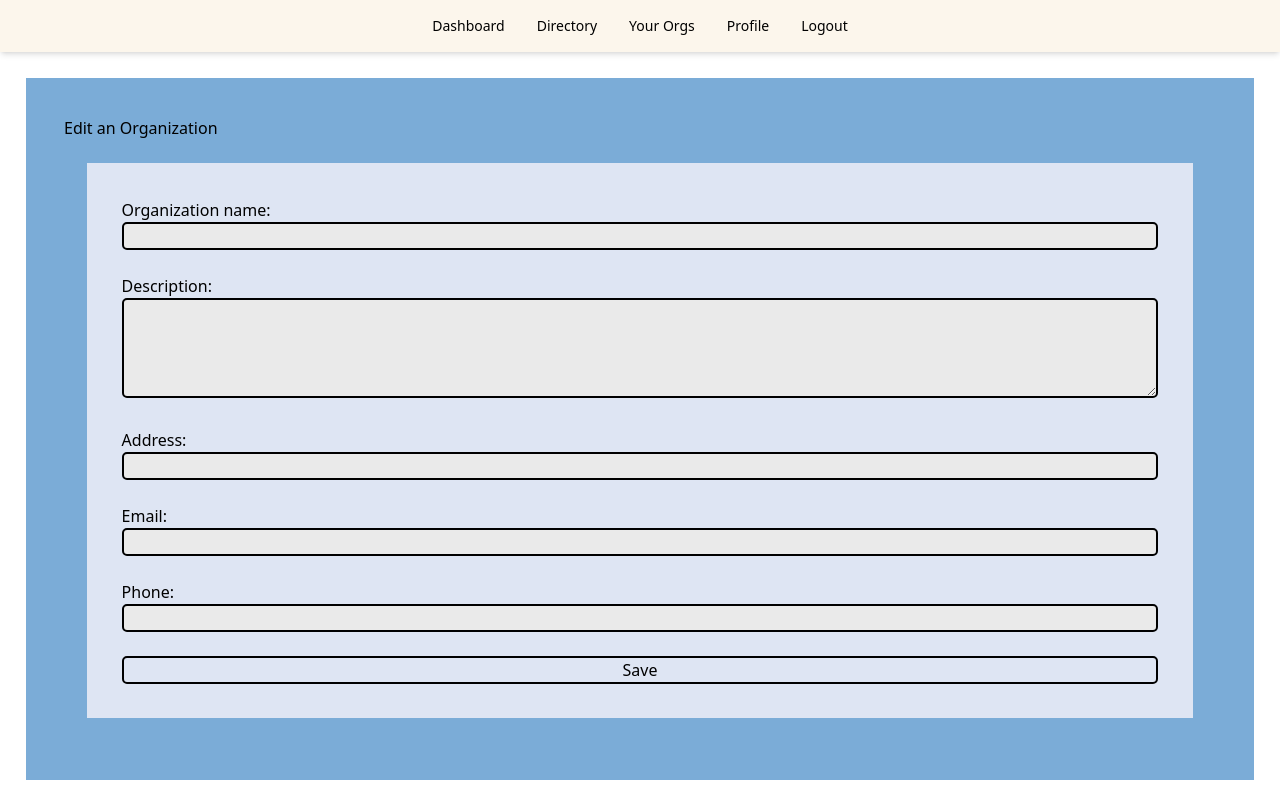
After one commit to emilydma08/community-resource-hub, a Flask app: template templates/edit-organization.html in a window 1280 px wide. The commit adds this page. Run offline with Flask 3, Linux system fonts and the light colour scheme; the template is opened without the code that fills it, so the values that code supplies are empty; some libraries are stand-ins or nearby versions.

Commit message:
made organization page

```diff
--- a/app.py
+++ b/app.py
@@ -1,4 +1,6 @@
-from flask import Flask, render_template, request, jsonify
+from flask import Flask, render_template, request, jsonify, redirect, url_for
+import psycopg2
+import myorgs
 
 app = Flask(__name__)
 
@@ -22,11 +24,30 @@ def dashboard():
 def directory():
     return render_template('directory.html')
 
+@app.route('/edit-organization/<string:org_name>', methods=['GET', 'POST'])
+def edit_organization(org_name):
+    print(org_name)
+
+    if request.method == 'POST':
+        org_description = request.form['org_description']
+        org_address = request.form['org_address']
+        org_email = request.form['org_email']
+        org_phone = request.form['org_phone']
+
+        myorgs.UpdateByName(org_name, org_description, org_address, org_email, org_phone)
+
+        orgs = myorgs.get()  # Fetch all users
+        return render_template('your-orgs.html', orgs=orgs)
+
+    org = myorgs.getByName(org_name)
+    return render_template('edit-organization.html', org=org[0])
+
 # Still need route for resource subpage templates
 
 @app.route('/your-organizations', methods=['GET'])
 def your_orgs():
-    return render_template('your-orgs.html')
+    orgs = myorgs.get()
+    return render_template('your-orgs.html', orgs=orgs)
 
 #Still need route for organization subpage templates
 
@@ -34,6 +55,38 @@ def your_orgs():
 def profile():
     return render_template('profile.html')
 
+@app.route('/submit_form', methods=['POST'])
+def submit_form():
+    if request.method == 'POST':
+        name = request.form.get('orgName')
+        description = request.form.get('orgDescription')
+        address = request.form.get('orgAddress')
+        email = request.form.get('orgEmail')
+        phone = request.form.get('orgPhone')
+        print("name:" + str(name))
+        myorgs.insert(name, description, address, email, phone)
+    return redirect(url_for('your_orgs'))
+
+@app.route('/edit_form', methods=['POST'])
+def edit_form():
+    if request.method == 'POST':
+        name = request.form.get('orgName')
+        description = request.form.get('orgDescription')
+        address = request.form.get('orgAddress')
+        email = request.form.get('orgEmail')
+        phone = request.form.get('orgPhone')
+        myorgs.UpdateByName(name, description, address, email, phone)
+
+        return redirect(url_for('your_orgs'))
+
+@app.route('/delete_form', methods=['POST'])
+def delete_form():
+    name = request.form.get('orgName')
+    if name:
+        print("Deleting:", name)
+        myorgs.deleteByName(name)
+    orgs = myorgs.get()
+    return redirect(url_for('your_orgs'))
 
 if __name__ == '__main__':
     app.run(debug=True)
--- /dev/null
+++ b/myorgs.py
@@ -0,0 +1,65 @@
+import psycopg2
+
+# Database connection details
+DB_HOST = "localhost"
+DB_NAME = "postgres"
+DB_USER = "postgres"
+DB_PASS = "1324"
+
+def get_db_connection():
+    conn = psycopg2.connect(host=DB_HOST, database=DB_NAME, user=DB_USER, password=DB_PASS)
+    return conn
+
+def get():
+    conn = get_db_connection()
+    cur = conn.cursor()
+    cur.execute('SELECT * FROM communityresourcehub.orgs;')
+    data = cur.fetchall()
+    cur.close()
+    conn.close()
+    return data
+
+def getByName(name):
+    conn = get_db_connection()
+    cur = conn.cursor()
+    statement = """SELECT * FROM communityresourcehub.orgs where name = %s ;"""
+    cur.execute(statement, (name,))
+    data = cur.fetchall()
+    cur.close()
+    conn.close()
+    return data
+
+def UpdateByName(name, description, address, email, phone):
+    conn = get_db_connection()
+    cur = conn.cursor()
+    statement = """update communityresourcehub.orgs
+                    set description = %s,
+                    address = %s,
+                    email = %s,
+                    phone = %s
+                    where name = %s ;"""
+    cur.execute(statement, (description, address, email, phone, name))
+    conn.commit()
+    cur.close()
+    conn.close()
+
+def insert(name, description, address, email, phone):
+    conn = get_db_connection()
+    cur = conn.cursor()
+    statement = """INSERT INTO communityresourcehub.orgs (name, description, address, email, phone) VALUES (%s, %s, %s, %s, %s);"""
+    cur.execute(statement, (name, description, address, email, phone))
+    conn.commit()
+    cur.close()
+    conn.close()
+    print("Data inserted successfully.")
+
+def deleteByName(name):
+    print("name" + str(name))
+    conn = get_db_connection()
+    cur = conn.cursor()
+    statement = """DELETE FROM communityresourcehub.orgs WHERE name = %s ;"""
+    cur.execute(statement, (name,))
+    conn.commit()
+    cur.close()
+    conn.close()
+    print("deleted")
--- /dev/null
+++ b/templates/edit-organization.html
@@ -0,0 +1,65 @@
+<!DOCTYPE html>
+<html lang="en">
+<head>
+    <meta charset="UTF-8">
+    <meta name="viewport" content="width=device-width, initial-scale=1.0">
+    <title>Edit</title>
+    <script src="https://cdn.tailwindcss.com"></script>
+    <link rel="stylesheet" href="{{ url_for('static', filename='styles.css') }}">
+
+    <style>
+            div {
+                margin: 2%;
+                padding: 3%;
+            }
+            input, textarea{
+                width: 100%;
+                padding: 10px;
+                margin: 10px 0;
+                box-sizing: border-box;
+                background-color: rgb(234, 234, 234);
+                border: 2px solid black;
+                border-radius: 5px;
+            }
+            input:hover, textarea:hover {
+                background-color: white;
+                outline: none;
+            }
+            input:focus, textarea:focus{
+                background-color: white;
+                outline: none;
+            }
+            textarea {
+                resize: none;
+            }
+        </style>
+</head>
+<body>
+    <nav class="bg-[var(--beige)] text-white px-6 py-4 flex items-center justify-center space-x-8 shadow-md text-sm font-medium">
+        <a href="{{ url_for('dashboard') }}" class="text-black transition">Dashboard</a>
+        <a href="{{ url_for('directory') }}" class="text-black transition">Directory</a>
+        <a href="{{ url_for('your_orgs') }}" class="text-black transition">Your Orgs</a>
+        <a href="{{ url_for('profile') }}" class="text-black transition">Profile</a>
+        <a href="{{ url_for('landing') }}" class="text-black transition">Logout</a>
+    </nav>
+
+    <div style="text-align: left; background-color: rgb(123, 172, 215);">
+            <h2>Edit an Organization</h2>
+            <div style="background-color: rgb(222, 229, 243);">
+                <form name="organizationRegistrationForm" action="{{ url_for('edit_form') }}" method="POST">
+                    <label for="orgName">Organization name:</label>
+                    <input type="text" id="orgName" name="orgName" value="{{ org[0] }}"/><br   /><br>
+                    <label for="orgDescription">Description:</label><br>
+                    <textarea id="orgDescription" name="orgDescription" rows="4" cols="50" maxlength="500">{{ org[1] }}</textarea><br    /><br>
+                    <label for="orgAddress">Address:</label>
+                    <input type="text" id="orgAddress" name="orgAddress" value="{{ org[2] }}"><br    /><br>
+                    <label for="orgEmail">Email:</label>
+                    <input type="text" id="orgEmail" name="orgEmail" value="{{ org[3] }}"><br    /><br>
+                    <label for="orgPhone">Phone:</label>
+                    <input type="text" id="orgPhone" name="orgPhone" value="{{ org[4] }}"><br    /><br>
+                    <input type="submit" value="Save">
+                </form>
+            </div>
+        </div>
+</body>
+</html>
```
Also changed, not shown: templates/your-orgs.html (+75 -2 lines), 1 other file.
